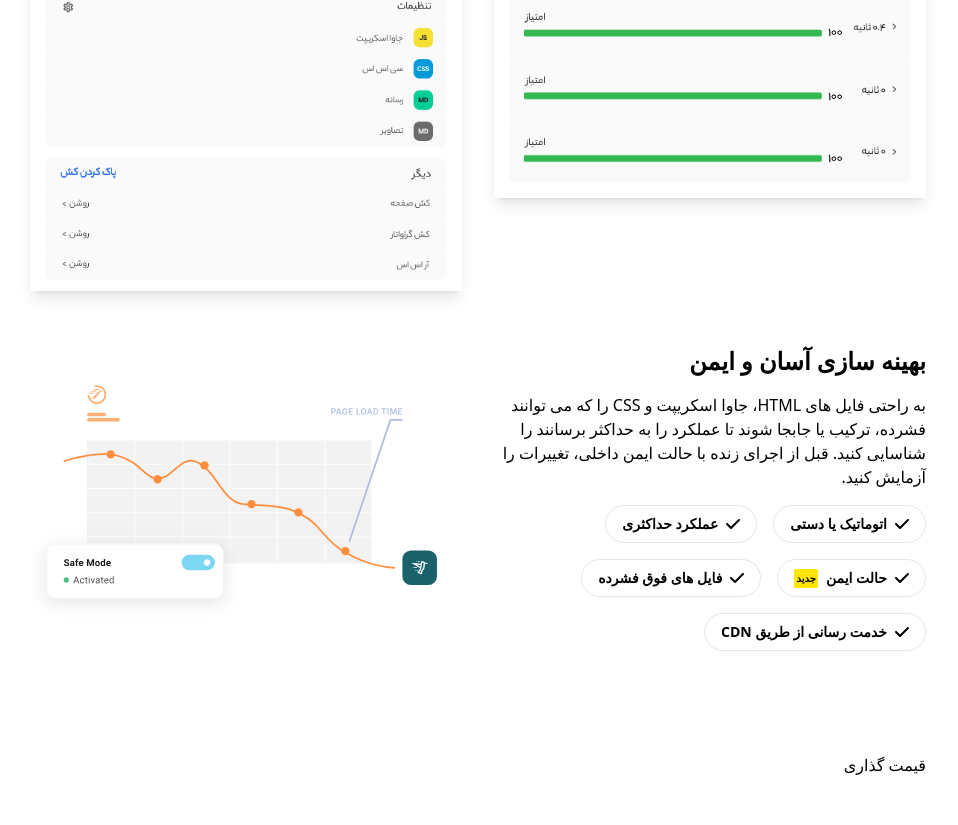
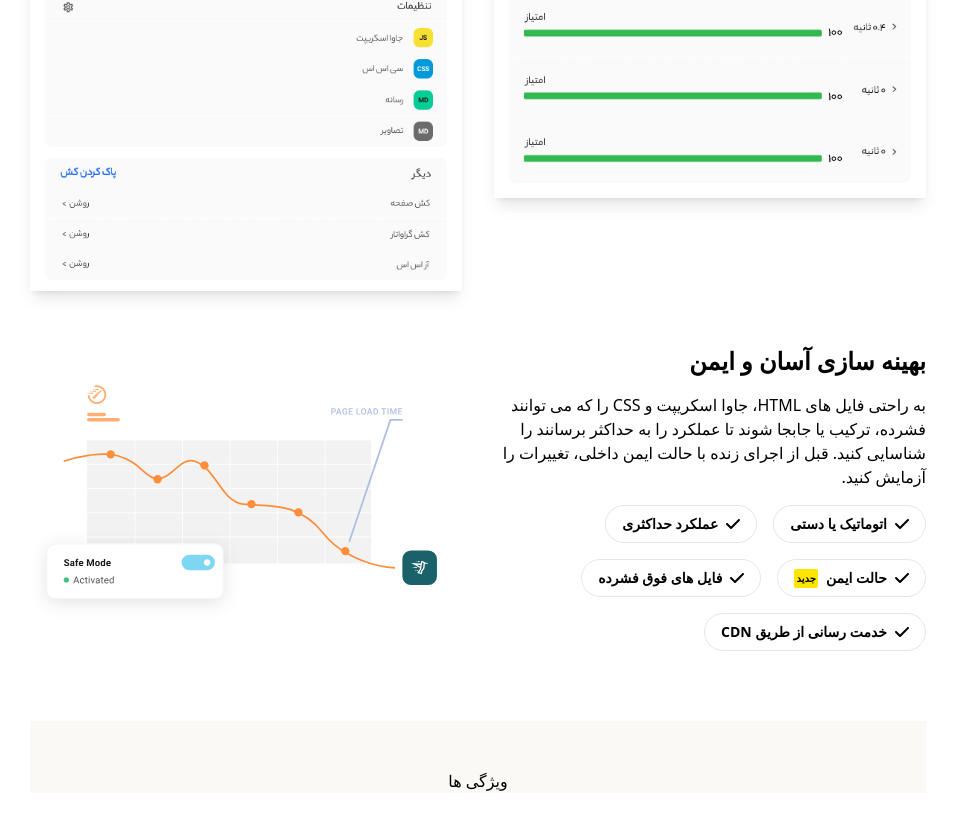
Before and after one commit to mahyarErshad/hummingbird, a React (Create React App) app: page / in a window 1280 px wide. Shown: the part 1160-1985 px from the top of the page, without its empty margins (162-1120 px from the left). Built offline with nearby package versions, Linux system fonts and the light colour scheme; a web font is replaced by a local one.

Commit message:
Fixed a bug

```diff
--- a/src/Components/Body/Features.jsx
+++ b/src/Components/Body/Features.jsx
@@ -1,11 +1,11 @@
-import React from 'react'
+import React from "react";
 
 function Features() {
   return (
-    <section className='max-md:mt-8 md:mt-20'>
-    <h2>قیمت گذاری</h2>
+    <section className="max-md:mt-8 md:mt-12 max-md:pt-8 md:pt-12 flex justify-center items-start w-full bg-[#FAF9F5]">
+      <h2>ویژگی ها</h2>
     </section>
-  )
+  );
 }
 
-export default Features
+export default Features;
```
